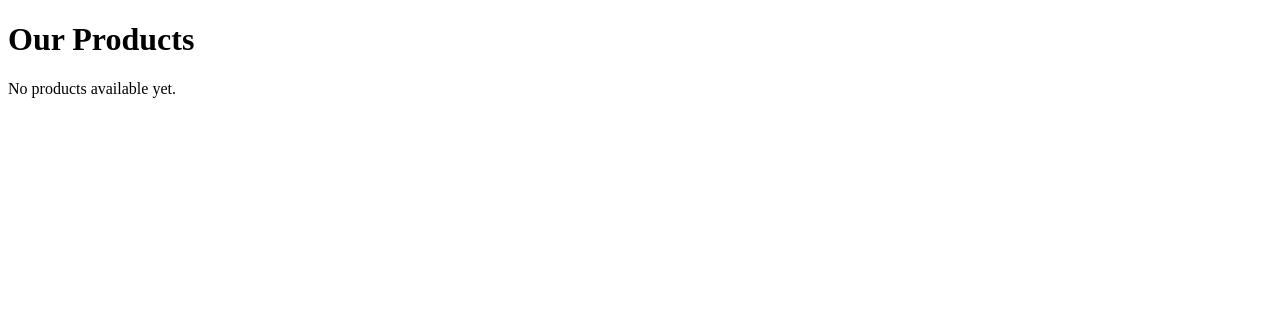
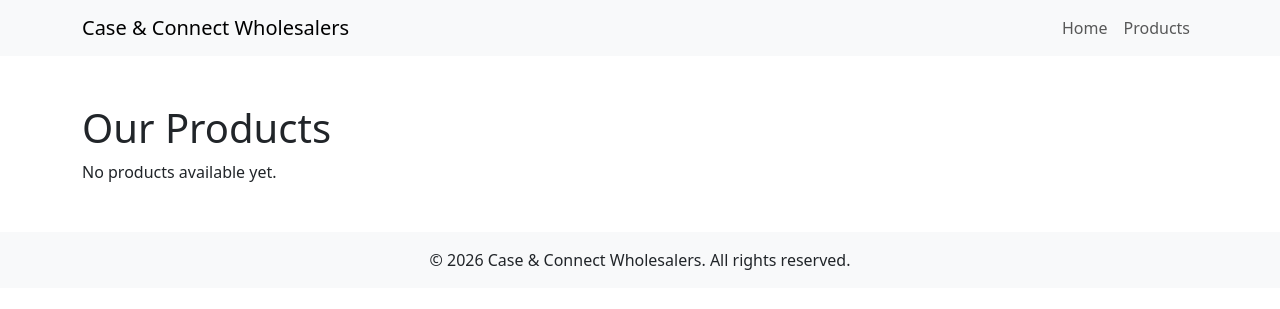
Before and after one commit to tadavis25/case-and-connect-wholesalers, a Django app: page /products/ in a window 1280 px wide. Shown: the top 309 px of the page. Run offline with Django 5.2, Linux system fonts and the light colour scheme; data that the repository does not hold is empty.

Commit message:
Add Bootstrap layout, navigation and footer

```diff
--- a/case_and_connect_wholesalers/settings.py
+++ b/case_and_connect_wholesalers/settings.py
@@ -56,7 +56,7 @@ ROOT_URLCONF = 'case_and_connect_wholesalers.urls'
 TEMPLATES = [
     {
         'BACKEND': 'django.template.backends.django.DjangoTemplates',
-        'DIRS': [],
+        'DIRS': [BASE_DIR / 'templates'],
         'APP_DIRS': True,
         'OPTIONS': {
             'context_processors': [
--- a/products/templates/products/product_list.html
+++ b/products/templates/products/product_list.html
@@ -1,22 +1,24 @@
-<!DOCTYPE html>
-<html lang="en">
-<head>
-    <meta charset="UTF-8">
-    <meta name="viewport" content="width=device-width, initial-scale=1.0">
-    <title>Our Products | Case & Connect</title>
-</head>
-<body>
+{% extends 'base.html' %}
+
+{% block title %}
+Products | Case & Connect Wholesalers
+{% endblock %}
+
+{% block content %}
+<div class="container mt-5">
     <h1>Our Products</h1>
 
     {% for product in products %}
-        <div>
-            <h2>{{ product.name }}</h2>
-            <p>{{ product.description }}</p>
+    <div class="card mb-3">
+        <div class="card-body">
+            <h2 class="card-title">{{ product.name }}</h2>
+            <p class="card-text">{{ product.description }}</p>
             <p>Price: £{{ product.price }}</p>
             <p>Stock: {{ product.stock }}</p>
         </div>
+    </div>
     {% empty %}
-        <p>No products available yet.</p>
+    <p>No products available yet.</p>
     {% endfor %}
-</body>
-</html>
+</div>
+{% endblock %}
--- /dev/null
+++ b/templates/base.html
@@ -0,0 +1,62 @@
+<!DOCTYPE html>
+<html lang="en">
+
+<head>
+    <meta charset="UTF-8">
+    <meta name="viewport" content="width=device-width, initial-scale=1.0">
+
+    <title>{% block title %}Case & Connect Wholesalers{% endblock %}</title>
+
+    <!-- Bootstrap CSS -->
+    <link href="https://cdn.jsdelivr.net/npm/bootstrap@5.3.8/dist/css/bootstrap.min.css" rel="stylesheet">
+</head>
+
+<body>
+
+    <!-- Navigation Bar -->
+    <nav class="navbar navbar-expand-lg bg-light">
+        <div class="container">
+            <a class="navbar-brand" href="{% url 'home' %}">
+                Case & Connect Wholesalers
+            </a>
+
+            <button class="navbar-toggler" type="button" data-bs-toggle="collapse" data-bs-target="#navbarNav"
+                aria-controls="navbarNav" aria-expanded="false" aria-label="Toggle navigation">
+                <span class="navbar-toggler-icon"></span>
+            </button>
+
+            <div class="collapse navbar-collapse" id="navbarNav">
+                <ul class="navbar-nav ms-auto">
+                    <li class="nav-item">
+                        <a class="nav-link" href="{% url 'home' %}">
+                            Home
+                        </a>
+                    </li>
+                    <li class="nav-item">
+                        <a class="nav-link" href="{% url 'product_list' %}">
+                            Products
+                        </a>
+                    </li>
+                </ul>
+            </div>
+        </div>
+    </nav>
+
+    {% block content %}
+    {% endblock %}
+
+    <!-- Footer -->
+    <footer class="bg-light text-center py-3 mt-5">
+        <div class="container">
+            <p class="mb-0">
+                &copy; 2026 Case & Connect Wholesalers.
+                All rights reserved.
+            </p>
+        </div>
+    </footer>
+
+    <!-- Bootstrap JavaScript -->
+    <script src="https://cdn.jsdelivr.net/npm/bootstrap@5.3.8/dist/js/bootstrap.bundle.min.js"></script>
+</body>
+
+</html>
```
Also changed, not shown: home/templates/home/index.html (+10 -10 lines).
